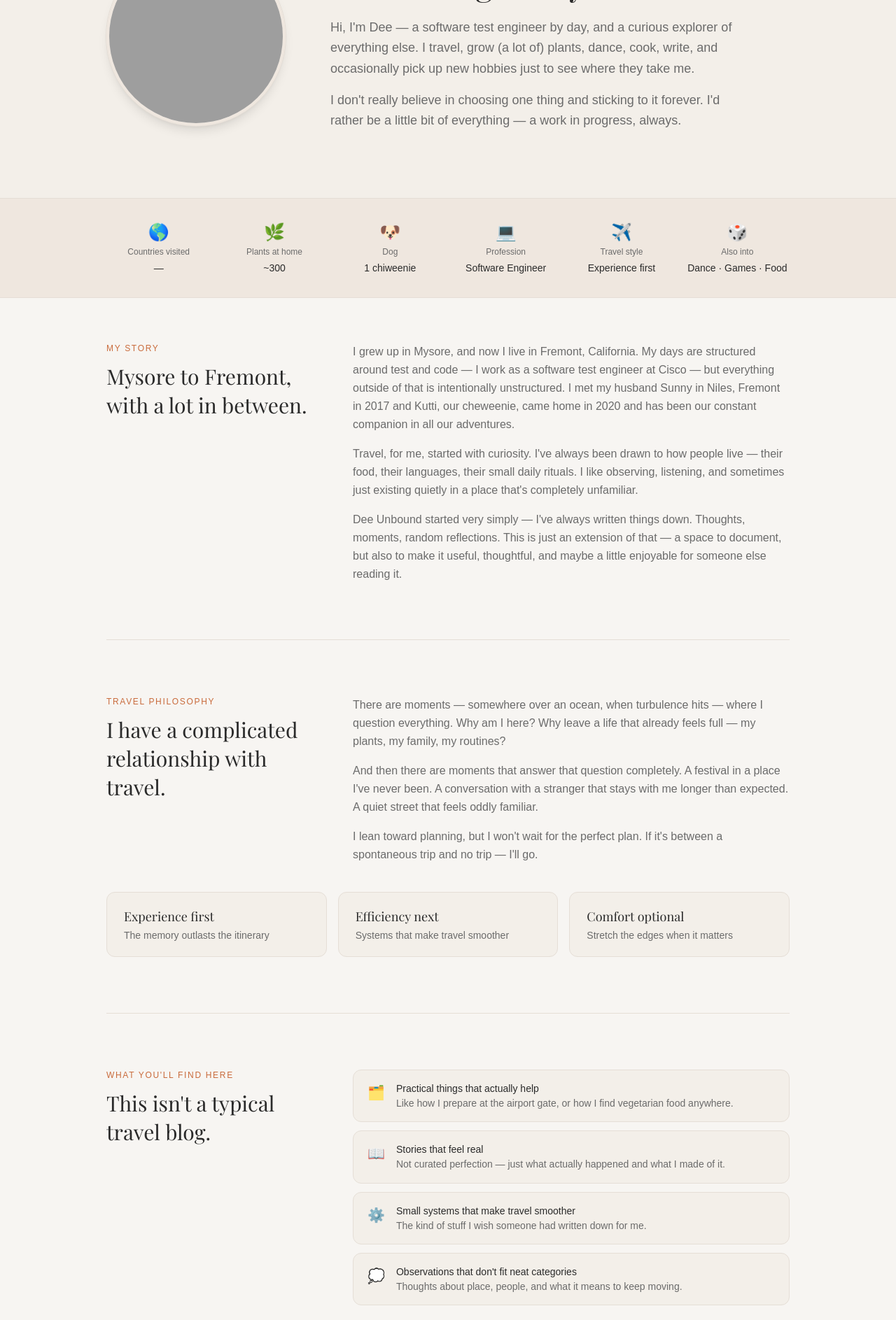
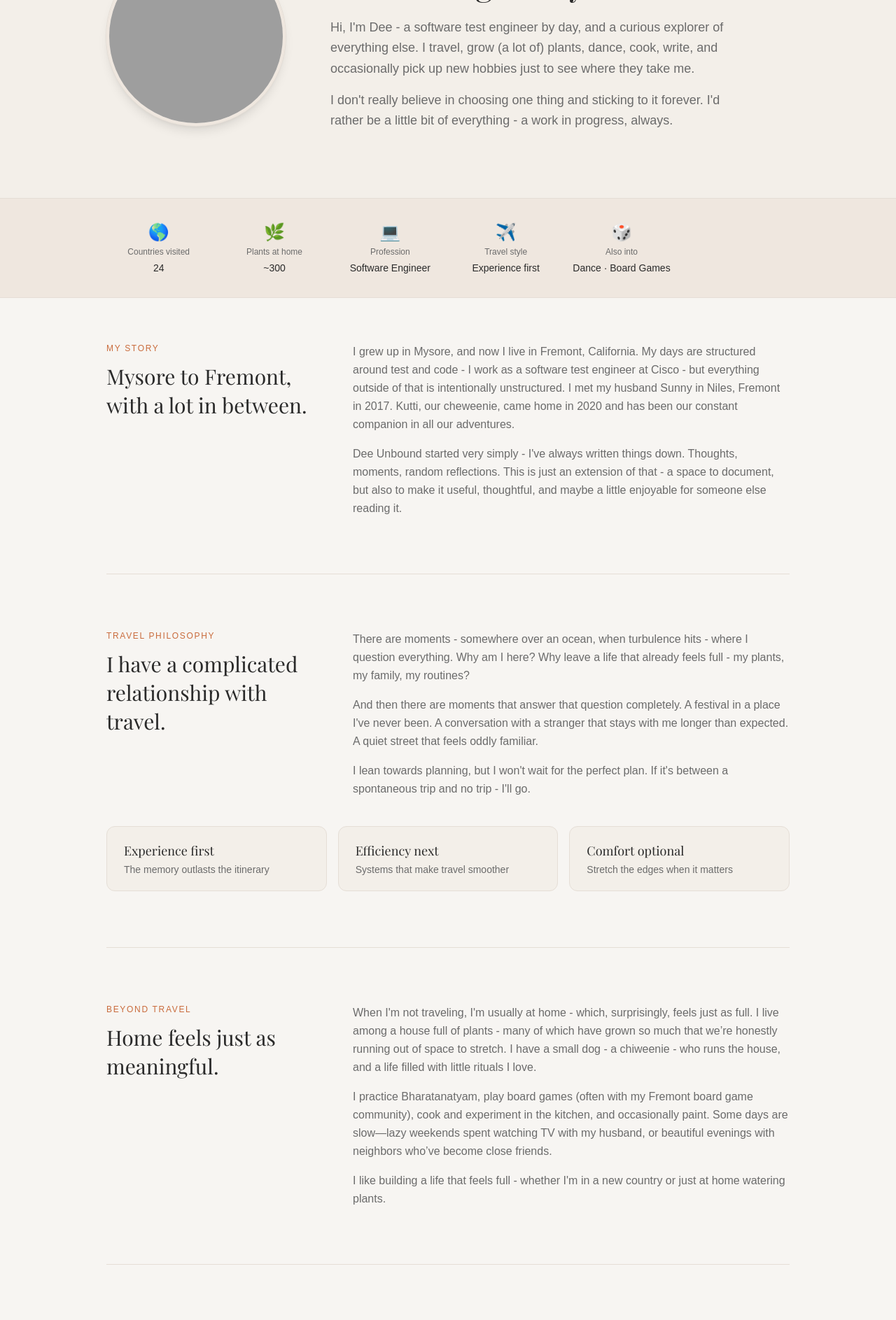
Before and after one commit to dsatyan/deeunbound, a Next.js app: page /about in a window 1280 px wide. Shown: the part 280-2167 px from the top of the page at 70% size. Built offline with nearby package versions, Linux system fonts and the light colour scheme; grey boxes are pictures that could not be loaded; a web font is replaced by a local one.

Commit message:
editing about page

```diff
--- a/app/about/page.tsx
+++ b/app/about/page.tsx
@@ -1,7 +1,7 @@
 import PageShell from "@/components/page-shell";
 import AboutHeroPhoto from "@/components/about-hero-photo";
 
-// ─── Photo placeholder — swap src with your real image path ───────────────
+// ─── Photo placeholder - swap src with your real image path ───────────────
 const HERO_PHOTO = "/images/dee-about.jpg"; // replace with your actual photo
 
 export default function AboutPage() {
@@ -9,7 +9,7 @@ export default function AboutPage() {
     <PageShell>
 
       {/* ══════════════════════════════════════════
-          HERO — full-width warm band
+          HERO - full-width warm band
       ══════════════════════════════════════════ */}
       <section className="bg-[var(--surface)] border-b border-[var(--border)]">
         <div className="mx-auto max-w-5xl px-6 py-16 md:py-24 flex flex-col md:flex-row items-center gap-12 md:gap-16">
@@ -28,13 +28,13 @@ export default function AboutPage() {
               I like living many lives in one.
             </h1>
             <p className="text-[var(--muted)] text-lg leading-relaxed max-w-xl">
-              Hi, I'm Dee — a software test engineer by day, and a curious explorer of everything else.
+              Hi, I'm Dee - a software test engineer by day, and a curious explorer of everything else.
               I travel, grow (a lot of) plants, dance, cook, write, and occasionally pick up new
               hobbies just to see where they take me.
             </p>
             <p className="text-[var(--muted)] text-lg leading-relaxed max-w-xl mt-4">
               I don't really believe in choosing one thing and sticking to it forever. I'd rather
-              be a little bit of everything — a work in progress, always.
+              be a little bit of everything - a work in progress, always.
             </p>
           </div>
         </div>
@@ -47,12 +47,11 @@ export default function AboutPage() {
         <div className="mx-auto max-w-5xl px-6 py-6">
           <div className="grid grid-cols-2 md:grid-cols-3 lg:grid-cols-6 gap-4 text-center">
             {[
-              { emoji: "🌎", label: "Countries visited", value: "—" },
+              { emoji: "🌎", label: "Countries visited", value: "24" },
               { emoji: "🌿", label: "Plants at home", value: "~300" },
-              { emoji: "🐶", label: "Dog", value: "1 chiweenie" },
               { emoji: "💻", label: "Profession", value: "Software Engineer" },
               { emoji: "✈️", label: "Travel style", value: "Experience first" },
-              { emoji: "🎲", label: "Also into", value: "Dance · Games · Food" },
+              { emoji: "🎲", label: "Also into", value: "Dance · Board Games " },
             ].map((f) => (
               <div key={f.label} className="flex flex-col items-center gap-1 py-2">
                 <span className="text-2xl">{f.emoji}</span>
@@ -80,19 +79,15 @@ export default function AboutPage() {
           <div className="space-y-4 text-[var(--muted)] leading-relaxed">
             <p>
               I grew up in Mysore, and now I live in Fremont, California. My days are structured
-              around test and code — I work as a software test engineer at Cisco — but everything outside of
-              that is intentionally unstructured. I met my husband Sunny in Niles, Fremont in 2017 and Kutti, our cheweenie,
+              around test and code - I work as a software test engineer at Cisco - but everything outside of
+              that is intentionally unstructured.
+              I met my husband Sunny in Niles, Fremont in 2017.
+              Kutti, our cheweenie,
               came home in 2020 and has been our constant companion in all our adventures.
             </p>
             <p>
-              Travel, for me, started with curiosity. I've always been drawn to how people
-              live — their food, their languages, their small daily rituals. I like observing,
-              listening, and sometimes just existing quietly in a place that's completely
-              unfamiliar.
-            </p>
-            <p>
-              Dee Unbound started very simply — I've always written things down. Thoughts,
-              moments, random reflections. This is just an extension of that — a space to
+              Dee Unbound started very simply - I've always written things down. Thoughts,
+              moments, random reflections. This is just an extension of that - a space to
               document, but also to make it useful, thoughtful, and maybe a little enjoyable
               for someone else reading it.
             </p>
@@ -112,8 +107,8 @@ export default function AboutPage() {
             </div>
             <div className="space-y-4 text-[var(--muted)] leading-relaxed">
               <p>
-                There are moments — somewhere over an ocean, when turbulence hits — where I
-                question everything. Why am I here? Why leave a life that already feels full —
+                There are moments - somewhere over an ocean, when turbulence hits - where I
+                question everything. Why am I here? Why leave a life that already feels full -
                 my plants, my family, my routines?
               </p>
               <p>
@@ -122,8 +117,8 @@ export default function AboutPage() {
                 than expected. A quiet street that feels oddly familiar.
               </p>
               <p>
-                I lean toward planning, but I won't wait for the perfect plan. If it's between a
-                spontaneous trip and no trip — I'll go.
+                I lean towards planning, but I won't wait for the perfect plan. If it's between a
+                spontaneous trip and no trip - I'll go.
               </p>
             </div>
           </div>
@@ -148,56 +143,6 @@ export default function AboutPage() {
 
         <Divider />
 
-        {/* ── What You'll Find Here ── */}
-        <section className="grid md:grid-cols-[1fr_2fr] gap-10 items-start">
-          <div>
-            <SectionLabel>What You'll Find Here</SectionLabel>
-            <h2 className="font-editorial text-3xl text-[var(--text)] leading-snug">
-              This isn't a typical travel blog.
-            </h2>
-          </div>
-          <div className="space-y-3">
-            {[
-              {
-                icon: "🗂️",
-                title: "Practical things that actually help",
-                desc: "Like how I prepare at the airport gate, or how I find vegetarian food anywhere.",
-              },
-              {
-                icon: "📖",
-                title: "Stories that feel real",
-                desc: "Not curated perfection — just what actually happened and what I made of it.",
-              },
-              {
-                icon: "⚙️",
-                title: "Small systems that make travel smoother",
-                desc: "The kind of stuff I wish someone had written down for me.",
-              },
-              {
-                icon: "💭",
-                title: "Observations that don't fit neat categories",
-                desc: "Thoughts about place, people, and what it means to keep moving.",
-              },
-            ].map((item) => (
-              <div
-                key={item.title}
-                className="flex gap-4 items-start bg-[var(--surface)] border border-[var(--border)] rounded-xl px-5 py-4"
-              >
-                <span className="text-xl mt-0.5 flex-shrink-0">{item.icon}</span>
-                <div>
-                  <p className="font-medium text-[var(--text)] text-sm">{item.title}</p>
-                  <p className="text-sm text-[var(--muted)] mt-0.5 leading-snug">{item.desc}</p>
-                </div>
-              </div>
-            ))}
-            <p className="text-sm text-[var(--muted)] pt-2 leading-relaxed italic">
-              I'm not trying to sell a version of travel. I'm just trying to document mine — honestly.
-            </p>
-          </div>
-        </section>
-
-        <Divider />
-
         {/* ── Beyond Travel ── */}
         <section>
           <div className="grid md:grid-cols-[1fr_2fr] gap-10 items-start">
@@ -209,20 +154,24 @@ export default function AboutPage() {
             </div>
             <div className="space-y-4 text-[var(--muted)] leading-relaxed">
               <p>
-                When I'm not traveling, I'm usually at home — which, surprisingly, feels just as
-                full. I have around 300 plants (yes, really 🌿). I have a small dog — a chiweenie
-                — who runs the house. I practice Bharatanatyam. I play board games. I cook,
-                experiment, and occasionally paint.
+                When I'm not traveling, I'm usually at home - which, surprisingly, feels just as
+                full. I live among a house full of plants - many of which have grown so much that we’re honestly running out of space to stretch. I have a small dog - a chiweenie
+                - who runs the house, and a life filled with little rituals I love.
               </p>
               <p>
-                I like building a life that feels full — whether I'm in a new country or just at
+                I practice Bharatanatyam, play board games (often with my Fremont board game community),
+                cook and experiment in the kitchen, and occasionally paint. Some days are slow—lazy weekends
+                spent watching TV with my husband, or beautiful evenings with neighbors who’ve become close friends.
+              </p>
+              <p>
+                I like building a life that feels full - whether I'm in a new country or just at
                 home watering plants.
               </p>
             </div>
           </div>
 
           {/* Interest chips */}
-          <div className="mt-8 flex flex-wrap gap-2">
+          {/* <div className="mt-8 flex flex-wrap gap-2">
             {["🌱 Plants (×300)", "🐾 Chiweenie", "💃 Bharatanatyam", "🎲 Board games", "🍳 Cooking", "✍️ Writing", "🎨 Painting", "💻 Engineering"].map(
               (tag) => (
                 <span
@@ -233,34 +182,9 @@ export default function AboutPage() {
                 </span>
               )
             )}
-          </div>
+          </div> */}
         </section>
 
-        <Divider />
-
-        {/* ── How I Travel ── */}
-        <section className="grid md:grid-cols-[1fr_2fr] gap-10 items-start">
-          <div>
-            <SectionLabel>How I Travel</SectionLabel>
-            <h2 className="font-editorial text-3xl text-[var(--text)] leading-snug">
-              Things I care about on the road.
-            </h2>
-          </div>
-          <ul className="space-y-3">
-            {[
-              "Using less plastic where I can",
-              "Eating fresh, simple, vegetarian food",
-              "Buying groceries and cooking occasionally instead of eating out all the time",
-              "Moving slower, even when the itinerary is full",
-              "Leaving places a little better than I found them",
-            ].map((item) => (
-              <li key={item} className="flex items-start gap-3 text-[var(--muted)] leading-relaxed">
-                <span className="mt-1.5 w-1.5 h-1.5 rounded-full bg-[var(--accent)] flex-shrink-0" />
-                {item}
-              </li>
-            ))}
-          </ul>
-        </section>
 
         <Divider />
 
@@ -273,7 +197,7 @@ export default function AboutPage() {
           <p className="mt-6 text-[var(--muted)] text-sm leading-relaxed">
             This space is just a reflection of that.
           </p>
-          <p className="mt-4 font-editorial italic text-[var(--accent)] text-lg">— Dee</p>
+          <p className="mt-4 font-editorial italic text-[var(--accent)] text-lg">- Dee</p>
         </section>
 
       </div>
--- a/app/travel/stories/page.tsx
+++ b/app/travel/stories/page.tsx
@@ -24,7 +24,7 @@ const STORIES: Story[] = [
     slug: "paris-rash-uber",
     title: "The Paris Morning I Was Late - And What It Changed",
     description:
-      "A solo trip, a disgruntled Uber driver, heavy Monday morning traffic, and 15 minutes that taught me to always leave thirty minutes early.",
+      "A solo trip, a disgruntled Uber driver, heavy Monday morning traffic - all that taught me to always leave early.",
     emoji: "🗼",
     location: "Paris, France",
     readingTime: "3 min read",
--- a/app/travel/stories/paris-rash-uber/page.tsx
+++ b/app/travel/stories/paris-rash-uber/page.tsx
@@ -38,8 +38,8 @@ export default function ParisRashUberPage() {
           </h1>
 
           <p className="mt-6 text-xl leading-9 text-neutral-600 font-serif italic">
-            A solo trip, a disgruntled Uber driver, heavy Monday morning
-            traffic, and 15 minutes that quietly rearranged how I plan trip since.
+            A solo trip, a disgruntled Uber driver and heavy Monday morning
+            traffic, that quietly rearranged how I plan trip since.
           </p>
 
           <div className="mt-8 flex items-center gap-5 text-sm text-[var(--muted)]">
@@ -125,7 +125,7 @@ export default function ParisRashUberPage() {
           </h2>
 
           <p>
-            I leave thirty to forty minutes earlier than I think I need to.
+            I leave thirty to forty minutes earlier than I think I need to. Especially if it is the first day in a new city.
           </p>
 
           <p>
```
